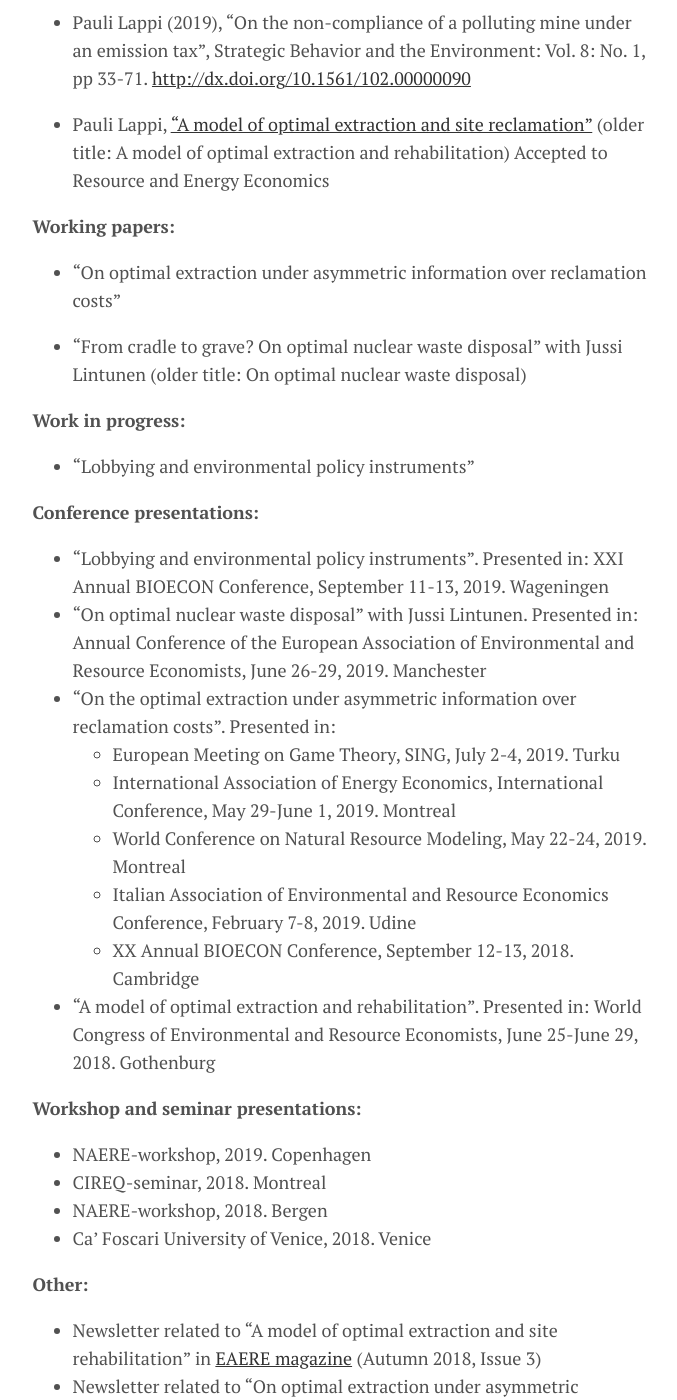
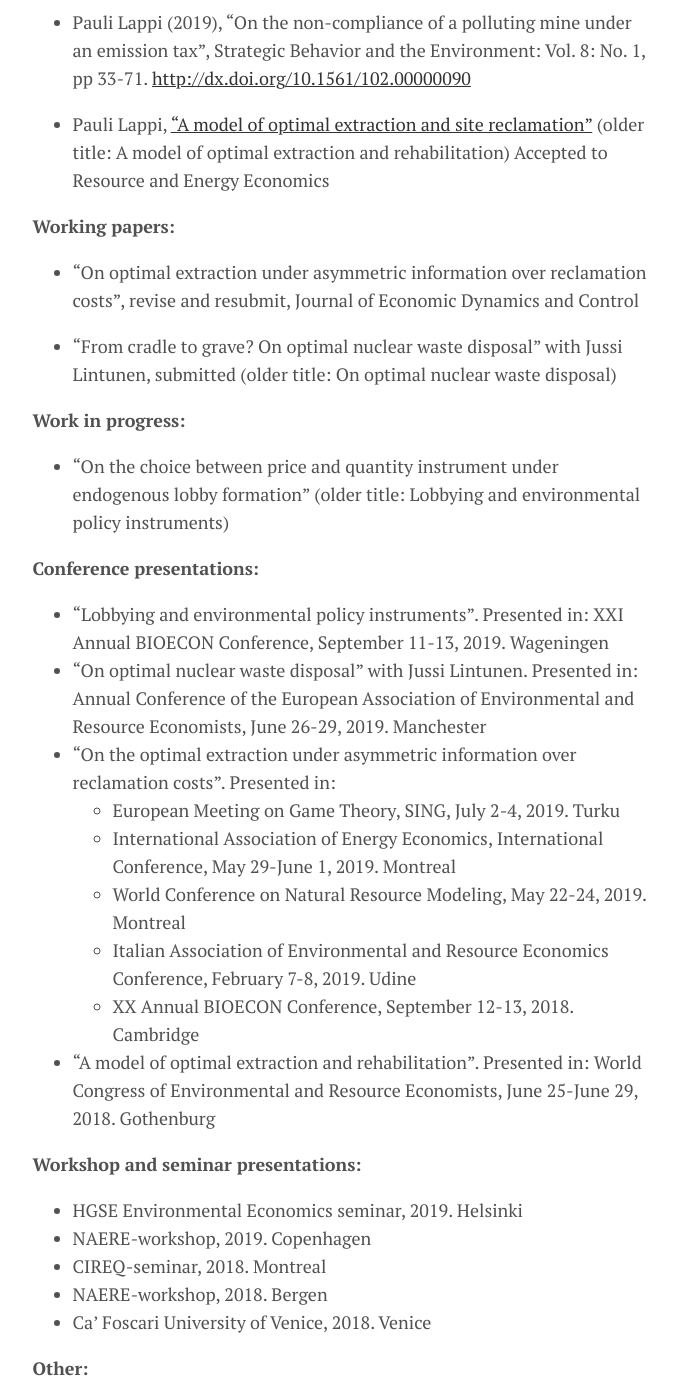
Before and after one commit to plappi/Milo, a Jekyll site: the page built from menu/research.md, in a window 1280 px wide and 1400 px high, scrolled down 304 px. Shown: the whole window, without its empty margins (300-977 px from the left). Built offline with Jekyll 4.4.1, drawn with Linux system fonts in a browser that asks for light colours; nearby versions of some CDN libraries.

Commit message:
Update research.md
October2019

```diff
--- a/menu/research.md
+++ b/menu/research.md
@@ -14,13 +14,13 @@ title: Research
 
 **Working papers:**
 
-* "On optimal extraction under asymmetric information over reclamation costs"
+* "On optimal extraction under asymmetric information over reclamation costs", revise and resubmit, Journal of Economic Dynamics and Control
 
-* "From cradle to grave? On optimal nuclear waste disposal" with Jussi Lintunen (older title: On optimal nuclear waste disposal)
+* "From cradle to grave? On optimal nuclear waste disposal" with Jussi Lintunen, submitted (older title: On optimal nuclear waste disposal)
 
 **Work in progress:**
 
-* "Lobbying and environmental policy instruments"
+* "On the choice between price and quantity instrument under endogenous lobby formation" (older title: Lobbying and environmental policy instruments)
 
 **Conference presentations:**
 
@@ -36,6 +36,7 @@ title: Research
 
 **Workshop and seminar presentations:**
 
+* HGSE Environmental Economics seminar, 2019. Helsinki
 * NAERE-workshop, 2019. Copenhagen
 * CIREQ-seminar, 2018. Montreal
 * NAERE-workshop, 2018. Bergen
```
